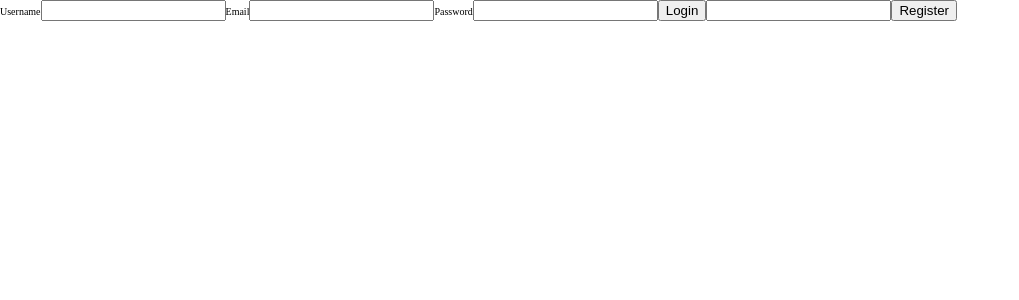
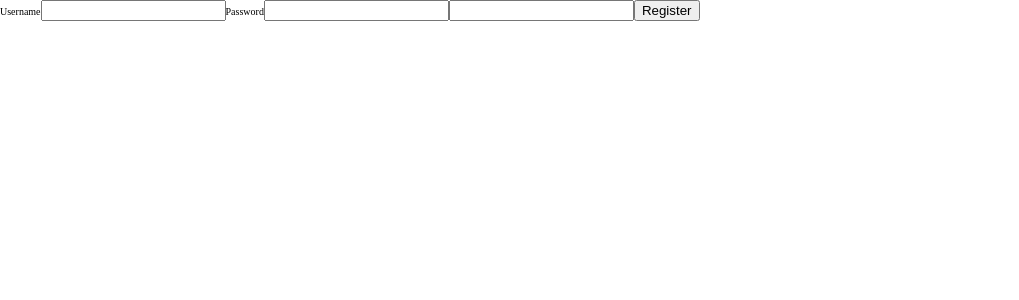
Before and after one commit to nanoblit/linkedit-fe, a React (Create React App) app: page /register in a window 1280 px wide. Shown: the top 300 px of the page, without its empty margins (0-1019 px from the left). Built offline with nearby package versions, Linux system fonts and the light colour scheme.

Commit message:
Add registration

```diff
--- a/package.json
+++ b/package.json
@@ -3,12 +3,14 @@
   "version": "0.1.0",
   "private": true,
   "dependencies": {
+    "axios": "^0.19.0",
     "react": "^16.12.0",
     "react-dom": "^16.12.0",
     "react-redux": "^7.1.3",
     "react-router": "^5.1.2",
     "react-router-dom": "^5.1.2",
     "react-scripts": "3.2.0",
+    "react-toastify": "^5.4.1",
     "redux": "^4.0.4",
     "redux-thunk": "^2.3.0",
     "styled-components": "^4.4.1"
--- a/src/App.js
+++ b/src/App.js
@@ -1,5 +1,6 @@
 import React from 'react';
 import { Route } from 'react-router';
+import { toast } from 'react-toastify';
 
 import Home from './components/Home';
 import Login from './components/Login';
@@ -7,6 +8,7 @@ import Register from './components/Register';
 import GlobalStyles from './styles/GlobalStyles';
 
 const App = () => {
+  toast.configure();
   return (
     <div className="App">
       <GlobalStyles />
--- a/src/components/Login.js
+++ b/src/components/Login.js
@@ -1,4 +1,6 @@
 import React from "react";
+import { ToastContainer, toast } from "react-toastify";
+import "react-toastify/dist/ReactToastify.min.css";
 
 const Login = () => {
   return (
@@ -10,6 +12,7 @@ const Login = () => {
         <input id="password" type="password" required />
         <button type="submit">Login</button>
       </form>
+      <ToastContainer />
     </div>
   );
 };
--- a/src/components/Register.js
+++ b/src/components/Register.js
@@ -1,19 +1,52 @@
-import React from "react";
+import React, { useRef } from "react";
+import axios from "axios";
+import { ToastContainer, toast } from "react-toastify";
+import "react-toastify/dist/ReactToastify.min.css";
 
-const Register = () => {
+const Register = ({history}) => {
+  const usernameRef = useRef(null);
+  const passwordRef = useRef(null);
+  const repeatedPasswordRef = useRef(null);
+
+  const register = async e => {
+    e.preventDefault();
+    const username = usernameRef.current.value;
+    const password = passwordRef.current.value;
+    const repeatedPassword = repeatedPasswordRef.current.value;
+
+    if (password !== repeatedPassword) {
+      toast.error("Passwords must be the same.");
+    }
+    try {
+      await axios.post(`${process.env.REACT_APP_URL}/register`, {
+        username,
+        password
+      });
+      history.push('/login');
+      toast.success("You've been registered successfully")
+    } catch (error) {
+      toast.error(error.response.data.error);
+    }
+  };
+
   return (
     <div>
-      <form>
+      <form onSubmit={register}>
         <label htmlFor="username">Username</label>
-        <input id="username" type="text" required />
-        <label htmlFor="email">Email</label>
-        <input id="email" type="email" required />
+        <input ref={usernameRef} id="username" type="text" required />
+        {/* <label htmlFor="email">Email</label>
+        <input id="email" type="email" required /> */}
         <label htmlFor="password">Password</label>
-        <input id="password" type="password" required />
-        <button type="submit">Login</button>
-        <input id="repeat-password" type="password" required />
+        <input ref={passwordRef} id="password" type="password" required />
+        <input
+          ref={repeatedPasswordRef}
+          id="repeat-password"
+          type="password"
+          required
+        />
         <button type="submit">Register</button>
       </form>
+      <ToastContainer />
     </div>
   );
 };
--- a/src/styles/GlobalStyles.js
+++ b/src/styles/GlobalStyles.js
@@ -1,9 +1,12 @@
-import { createGlobalStyle } from 'styled-components';
+import { createGlobalStyle } from "styled-components";
 
-import reset from './reset';
+import reset from "./reset";
 
 const GlobalStyles = createGlobalStyle`
   ${reset}
+  .Toastify__toast-body {
+    font-size: 1.6rem;
+  }
 `;
 
 export default GlobalStyles;
```
Also changed, not shown: .eslintrc.js, 2 other files (tests, documents, lock files or other folders).
